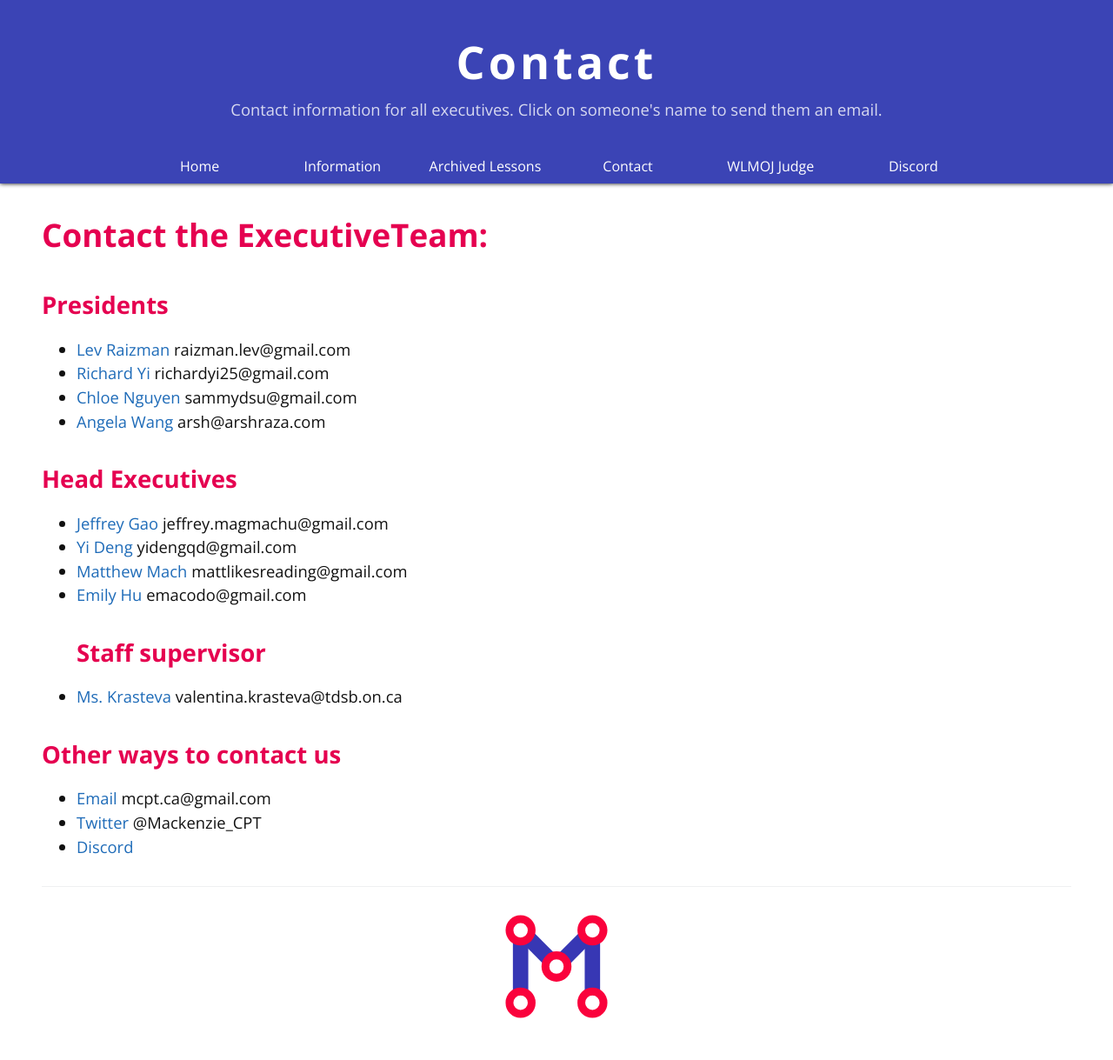
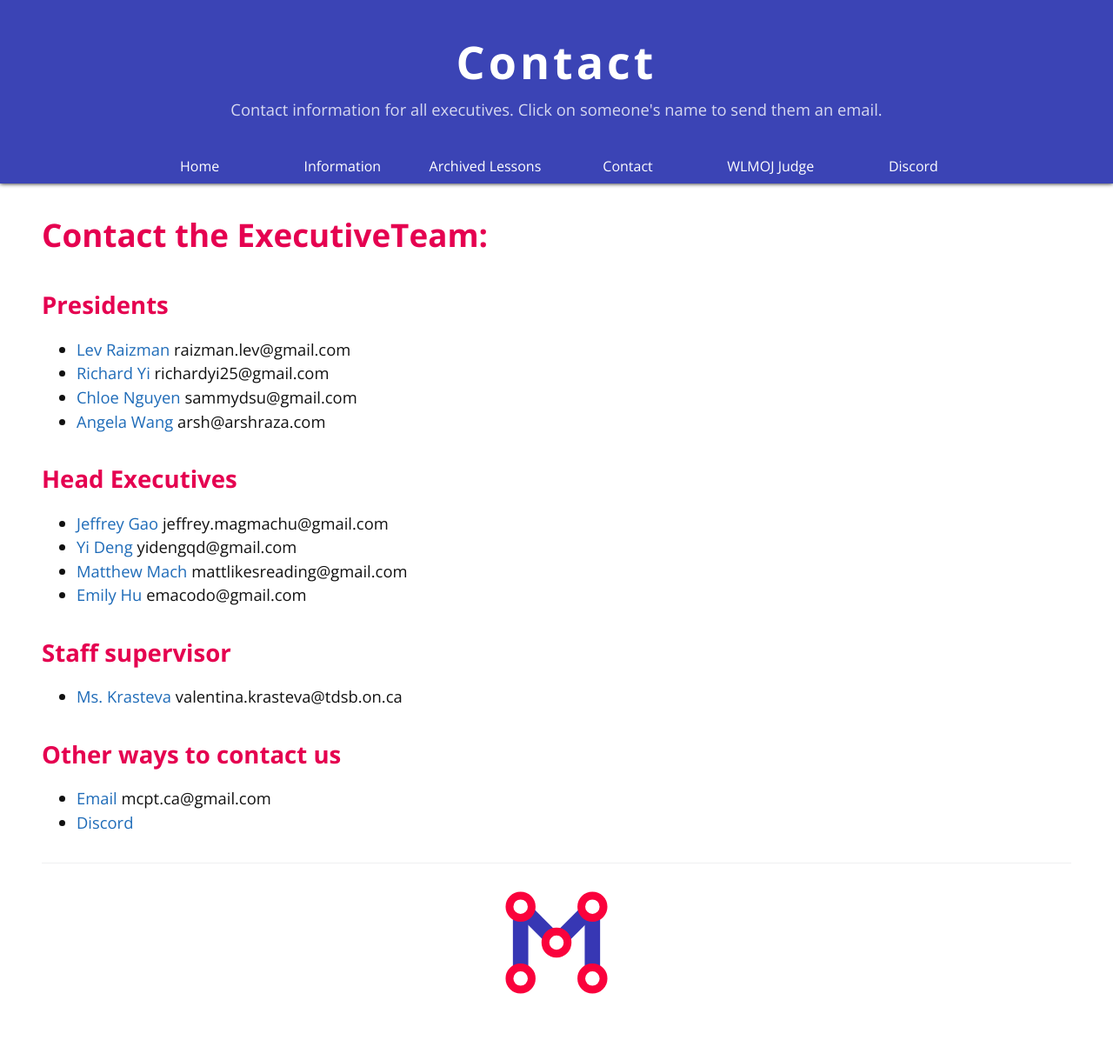
Before and after one commit to mcpt/mcpt.github.io, a Jekyll site: the page built from contact.md, in a window 1280 px wide. Shown: the whole page at 87% size. Built offline with Jekyll 4.4.1, drawn with Linux system fonts in a browser that asks for light colours; after the commit the page ends 1191 px from its top, so only the background shows below that.

Commit message:
Fix staff supervisor spacing, delete twitter account.

```diff
--- a/contact.md
+++ b/contact.md
@@ -18,10 +18,10 @@ permalink: /contact/
 - [Yi Deng](mailto:yidengqd@gmail.com) yidengqd@gmail.com
 - [Matthew Mach](mailto:mattlikesreading@gmail.com) mattlikesreading@gmail.com
 - [Emily Hu](mailto:emacodo@gmail.com) emacodo@gmail.com
+
 ## Staff supervisor
 - [Ms. Krasteva](mailto:valentina.krasteva@tdsb.on.ca) valentina.krasteva@tdsb.on.ca
 
 ## Other ways to contact us
 - [Email](mailto:mcpt.ca@gmail.com) mcpt.ca@gmail.com
-- [Twitter](https://twitter.com/Mackenzie_CPT) @Mackenzie_CPT
 - [Discord](https://discord.gg/aQy9RmA)
```
